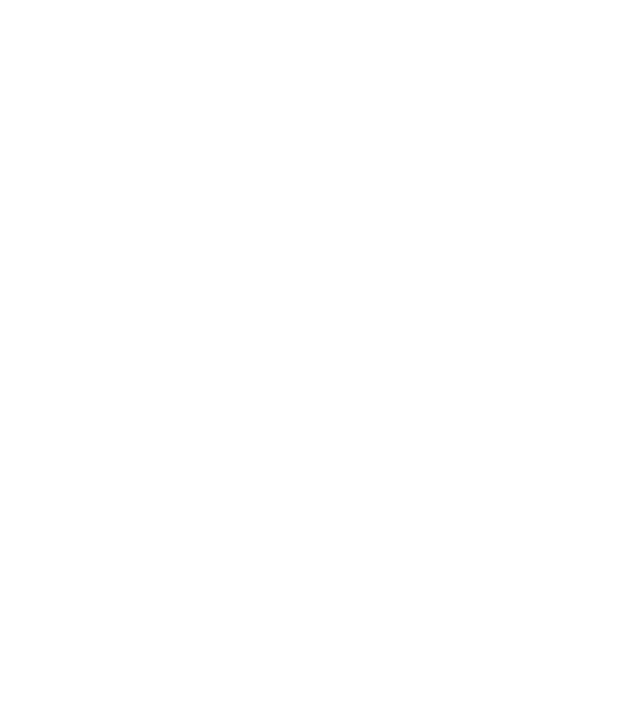
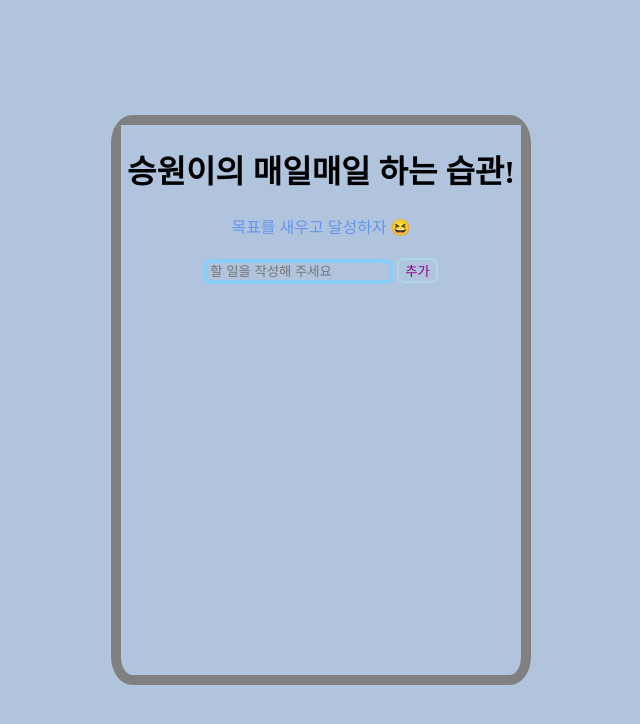
Before and after one commit to Tteum00/Todo-list, a plain HTML site: page index.html in a window 1280 px wide. Shown: the whole page, without its empty margins (319-959 px from the left). Drawn offline with Linux system fonts and the light colour scheme.

Commit message:
뼈대 잡고 간단 css완료

```diff
--- a/index.html
+++ b/index.html
@@ -1,14 +1,28 @@
 <!DOCTYPE html>
-<html lang="en">
+<html lang="ko">
 <head>
   <meta charset="UTF-8">
   <meta http-equiv="X-UA-Compatible" content="IE=edge">
   <meta name="viewport" content="width=device-width, initial-scale=1.0">
-  <title>Document</title>
-  <link rel="stylesheet" href="styled.css">
-  <script defer src="main.js"></script>
+  <title>Todo-list</title>
+  <link rel = "stylesheet" href = "styled.css"/>
+  <script src="main.js"></script>
 </head>
 <body>
-
+  <div class="container">
+    <div class="title">
+      <h1>승원이의 매일매일 하는 습관!</h1>
+    </div>
+    <div class="subtitle">
+      목표를 새우고 달성하자 😆
+    </div>
+    <div class="append">
+      <form id="todo">
+        <input id="write" type="text" placeholder="할 일을 작성해 주세요">
+        <input id="addbtn" type="submit" value="추가">
+      </form>
+    </div>
+    <ul class="todo-box"></ul>
+  </div>
 </body>
 </html>
--- a/styled.css
+++ b/styled.css
@@ -0,0 +1,44 @@
+
+.container {
+  width: 400px;
+  height: 550px;
+  border: 10px solid gray;
+  position: absolute;
+  top: 50%;
+  left: 50%;
+  transform: translate(-50%, -50%);
+  border-radius: 5%;
+}
+
+* {
+  background-color: #B0C4DE;
+}
+
+.subtitle {
+  display: flex;
+  justify-content: center;
+  color: cornflowerblue;
+}
+
+.title {
+  display: flex;
+  justify-content: center;
+}
+
+.append {
+  display: flex;
+  justify-content: center;
+  margin-top: 20px;
+}
+
+#write {
+  border-radius: 10%;
+  border: 4px solid #87CEFA;
+}
+
+#addbtn {
+  color: darkmagenta;
+  border-radius: 20%;
+  border: 2px solid #ADD8E6;
+  cursor: pointer;
+}
```
